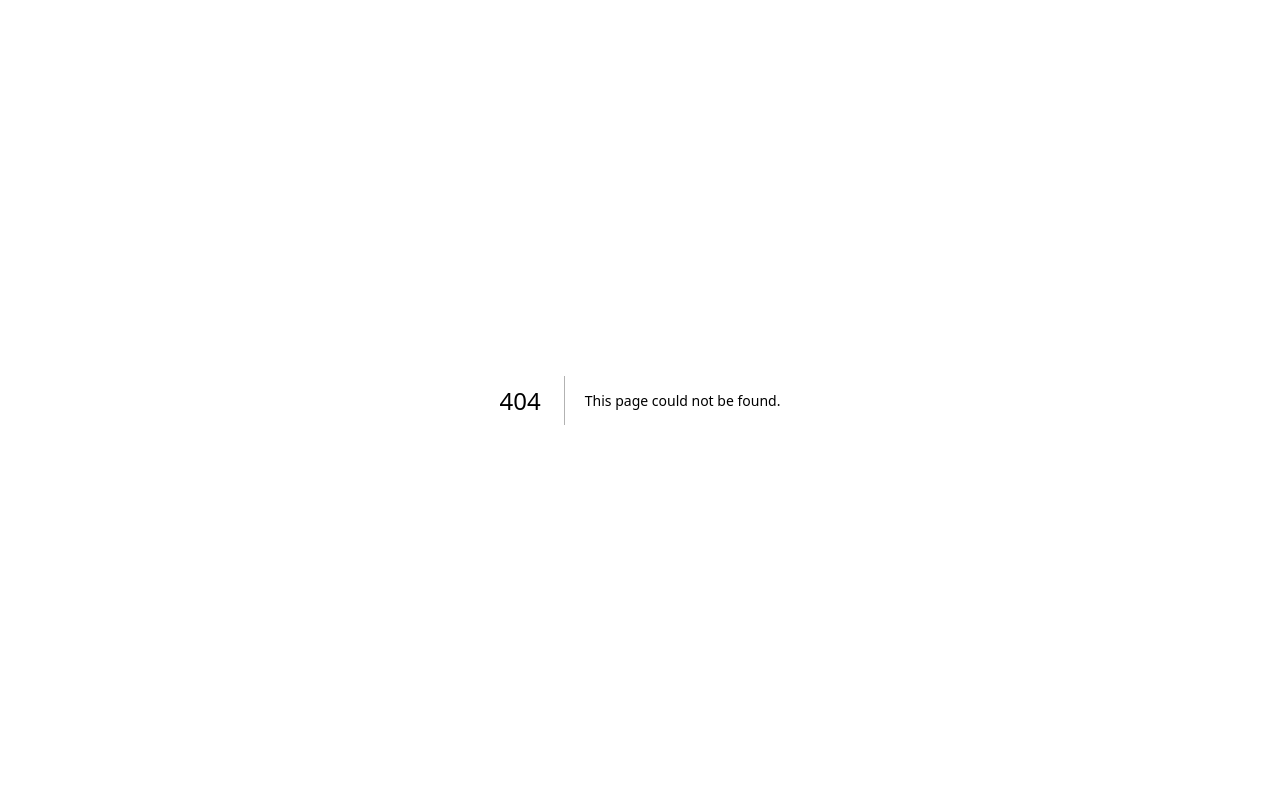
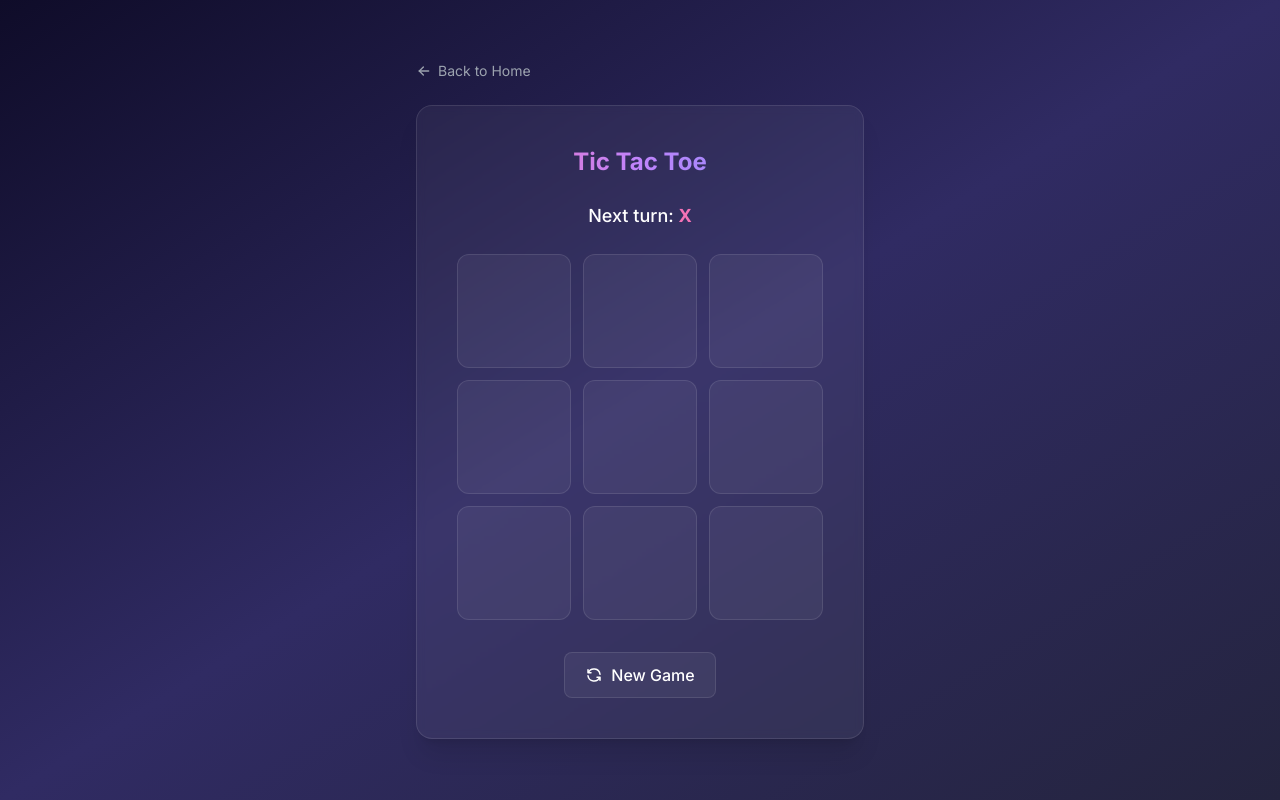
Before and after one commit to Ananya-12-cpu/My-Components, a Next.js app: page /tictactoe in a window 1280 px wide. Before the commit this address had no page. Built offline with nearby package versions, Linux system fonts and the light colour scheme.

Commit message:
tictactoe game implement

```diff
--- a/src/app/page.tsx
+++ b/src/app/page.tsx
@@ -36,6 +36,11 @@ const modules = [
     name: "Markdown Preview",
     description: "Write markdown and preview it live.",
     route: "/markdown_preview",
+  },
+  {
+    name: "Tic Tac Toe",
+    description: "Classic two-player game with winner detection.",
+    route: "/tictactoe",
   },
   {
     name: "QR Code",
--- /dev/null
+++ b/src/app/tictactoe/page.tsx
@@ -0,0 +1,109 @@
+'use client'
+
+import { useState } from 'react'
+import { TbRefresh } from 'react-icons/tb'
+import BackLink from '../components/BackLink'
+
+type Player = 'X' | 'O'
+type Cell = Player | null
+
+const WINNING_LINES = [
+    [0, 1, 2],
+    [3, 4, 5],
+    [6, 7, 8],
+
+    [0, 3, 6],
+    [1, 4, 7],
+    [2, 5, 8],
+
+    [0, 4, 8],
+    [2, 4, 6],
+]
+
+const getWinningLine = (board: Cell[]) =>
+    WINNING_LINES.find(([a, b, c]) => board[a] && board[a] === board[b] && board[a] === board[c])
+
+const TictactoePage = () => {
+    const [board, setBoard] = useState<Cell[]>(Array(9).fill(null))
+    const [isXNext, setIsXNext] = useState(true)
+
+    const winningLine = getWinningLine(board)
+    const winner = winningLine ? board[winningLine[0]] : null
+    const isDraw = !winner && board.every(Boolean)
+    const currentPlayer: Player = isXNext ? 'X' : 'O'
+
+    const handleClick = (index: number) => {
+        if (board[index] || winner) return
+        const next = [...board]
+        next[index] = currentPlayer
+        setBoard(next)
+        setIsXNext(!isXNext)
+    }
+
+    const resetGame = () => {
+        setBoard(Array(9).fill(null))
+        setIsXNext(true)
+    }
+
+    const playerColor = (player: Cell) => (player === 'X' ? 'text-pink-400' : 'text-indigo-400')
+
+    return (
+        <div className="min-h-screen bg-gradient-to-br from-[#0f0c29] via-[#302b63] to-[#24243e] text-white flex flex-col items-center justify-center px-4 py-12">
+            <div className="w-full max-w-md">
+                <BackLink />
+
+                <div className="bg-white/5 border border-white/10 backdrop-blur-sm rounded-2xl p-10 shadow-xl text-center">
+                    <h1 className="text-2xl font-bold mb-6 text-transparent bg-clip-text bg-gradient-to-r from-pink-400 via-purple-400 to-indigo-400">
+                        Tic Tac Toe
+                    </h1>
+
+                    <p className="text-lg font-medium mb-6 h-7">
+                        {winner ? (
+                            <>
+                                Winner: <span className={`font-bold ${playerColor(winner)}`}>{winner}</span>
+                            </>
+                        ) : isDraw ? (
+                            <span className="text-gray-300">It&apos;s a draw!</span>
+                        ) : (
+                            <>
+                                Next turn:{' '}
+                                <span className={`font-bold ${playerColor(currentPlayer)}`}>{currentPlayer}</span>
+                            </>
+                        )}
+                    </p>
+
+                    <div className="grid grid-cols-3 gap-3 mb-8">
+                        {board.map((cell, index) => {
+                            const isWinningCell = winningLine?.includes(index)
+                            return (
+                                <button
+                                    key={index}
+                                    onClick={() => handleClick(index)}
+                                    disabled={!!cell || !!winner}
+                                    aria-label={`Cell ${index + 1}${cell ? `, ${cell}` : ''}`}
+                                    className={`aspect-square rounded-xl border text-5xl font-bold transition-all disabled:cursor-not-allowed ${
+                                        isWinningCell
+                                            ? 'bg-emerald-500/20 border-emerald-400/60'
+                                            : 'bg-white/5 border-white/10 hover:bg-white/10 hover:border-purple-400/40'
+                                    } ${playerColor(cell)}`}
+                                >
+                                    {cell}
+                                </button>
+                            )
+                        })}
+                    </div>
+
+                    <button
+                        onClick={resetGame}
+                        className="inline-flex items-center gap-2 bg-white/5 border border-white/10 hover:bg-white/10 hover:border-purple-400/40 text-white px-5 py-2.5 rounded-lg font-medium transition-all"
+                    >
+                        <TbRefresh size={18} />
+                        New Game
+                    </button>
+                </div>
+            </div>
+        </div>
+    )
+}
+
+export default TictactoePage
```
